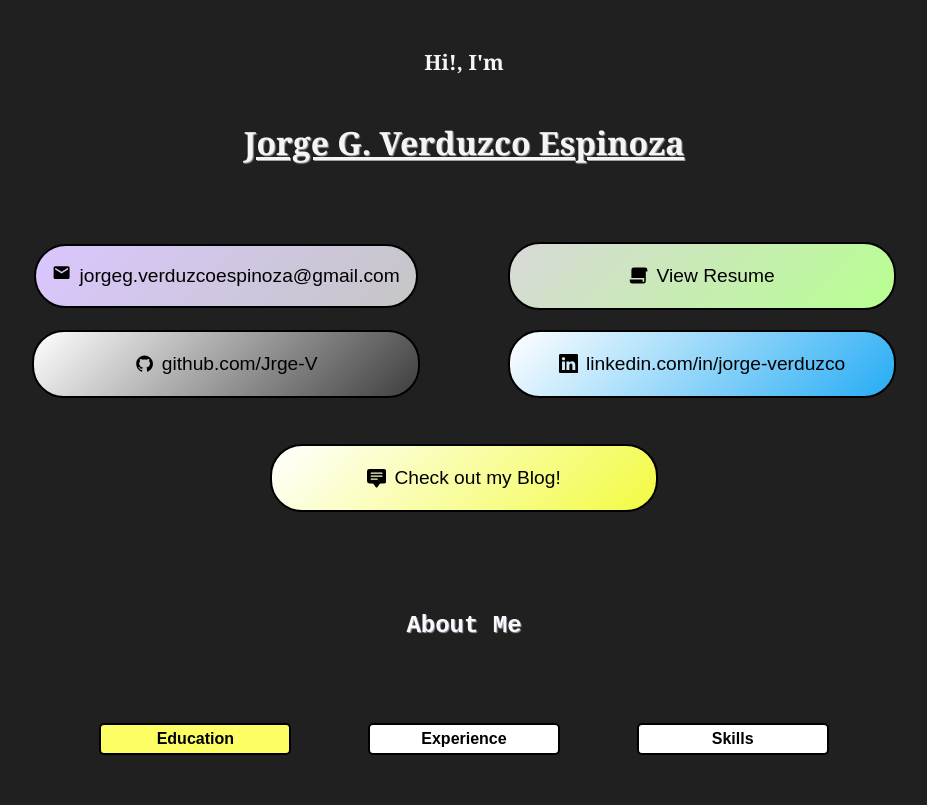
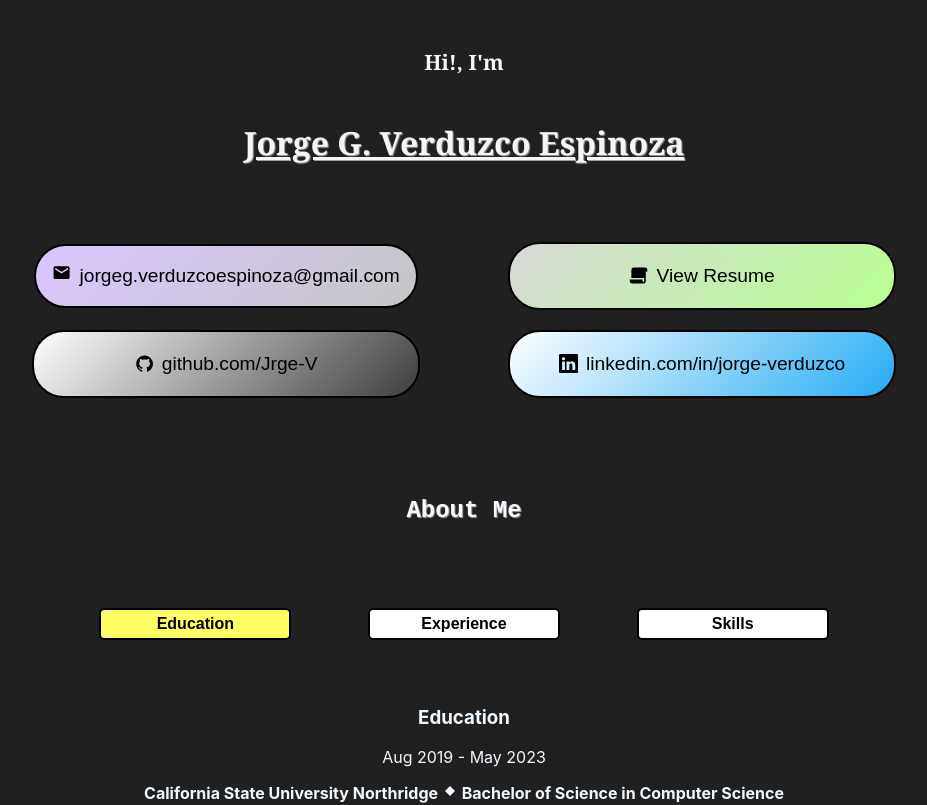
Before and after one commit to Jrge-V/Portfolio, a React (Create React App) app: page / in a window 1280 px wide. Shown: the top 805 px of the page, without its empty margins (176-1103 px from the left). Built offline with nearby package versions, Linux system fonts and the light colour scheme.

Commit message:
temp remove blog

```diff
--- a/src/App.js
+++ b/src/App.js
@@ -99,7 +99,7 @@
         </div>
 
 
-        <div className="blog-container ">
+        {/* <div className="blog-container ">
           <div className="blogpost-container ">
             <a className="blogpost-button" href="https://jrge-v.github.io/Blog/" target="_blank" rel="noopener noreferrer" >
               <BsFillChatSquareTextFill />
@@ -107,7 +107,7 @@
             </a>
           </div>
 
-        </div>
+        </div> */}
 
 
         <div className="about-me">
```
